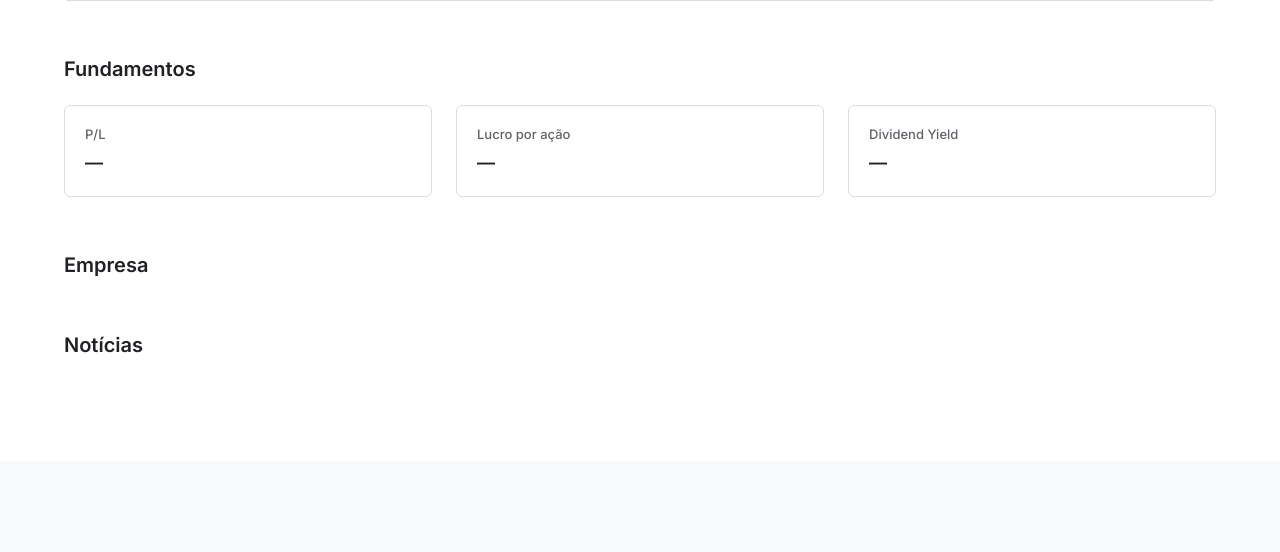
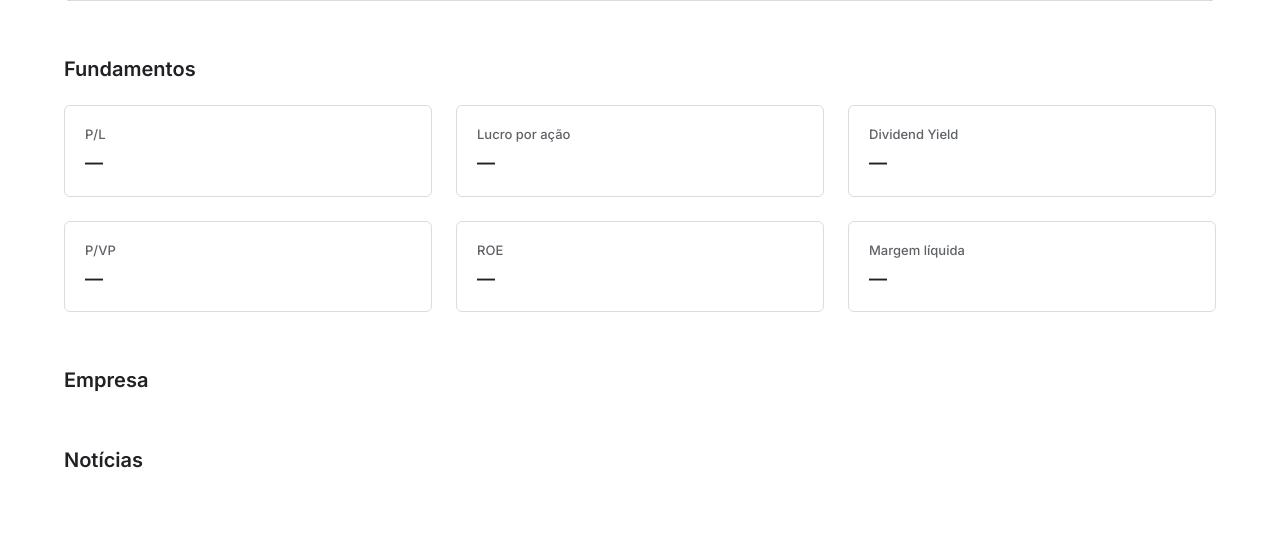
Before and after one commit to Peternovak2/money_app, a FastAPI app: template app/templates/ativo.html in a window 1280 px wide. Shown: the part 1252-1804 px from the top of the page. Before the commit the page ends 1605 px from the top, so only its background shows below. Run offline with FastAPI, Linux system fonts and the light colour scheme; the template is opened without the code that fills it, so the values that code supplies are empty; some libraries are stand-ins or nearby versions.

Commit message:
feat: adiciona pvp roe e margem liquida aos fundamentos

```diff
--- a/app/services/informacoes.py
+++ b/app/services/informacoes.py
@@ -118,6 +118,9 @@ def buscar_ativo(ticker):
     if not info or info.get('quoteType') is None:
         raise ValueError('Ativo não encontrado')
 
+    roe_raw = _converter_float(info.get("returnOnEquity"))
+    margem_liquida_raw = _converter_float(info.get("profitMargins"))
+
     return {
         "ticker": ticker,
         "nome": info.get("longName"),
@@ -134,4 +137,7 @@ def buscar_ativo(ticker):
         "pe": info.get("trailingPE"),
         "eps": info.get("trailingEps"),
         "moeda": info.get("currency"),
+        "pvp": info.get("priceToBook"),
+        "roe": roe_raw * 100 if roe_raw is not None else None,
+        "margem_liquida": margem_liquida_raw * 100 if margem_liquida_raw is not None else None,
     }
--- a/app/templates/ativo.html
+++ b/app/templates/ativo.html
@@ -263,6 +263,21 @@
             <h3 class="card-rotulo">Dividend Yield</h3>
             <p class="card-valor">{{ dados.dividend_yield | formatar_percentual }}</p>
           </article>
+
+          <article class="card">
+            <h3 class="card-rotulo">P/VP</h3>
+            <p class="card-valor">{{ dados.pvp | formatar_numero }}</p>
+          </article>
+
+          <article class="card">
+            <h3 class="card-rotulo">ROE</h3>
+            <p class="card-valor">{{ dados.roe | formatar_percentual }}</p>
+          </article>
+
+          <article class="card">
+            <h3 class="card-rotulo">Margem líquida</h3>
+            <p class="card-valor">{{ dados.margem_liquida | formatar_percentual }}</p>
+          </article>
         </div>
       </section>
 
```
